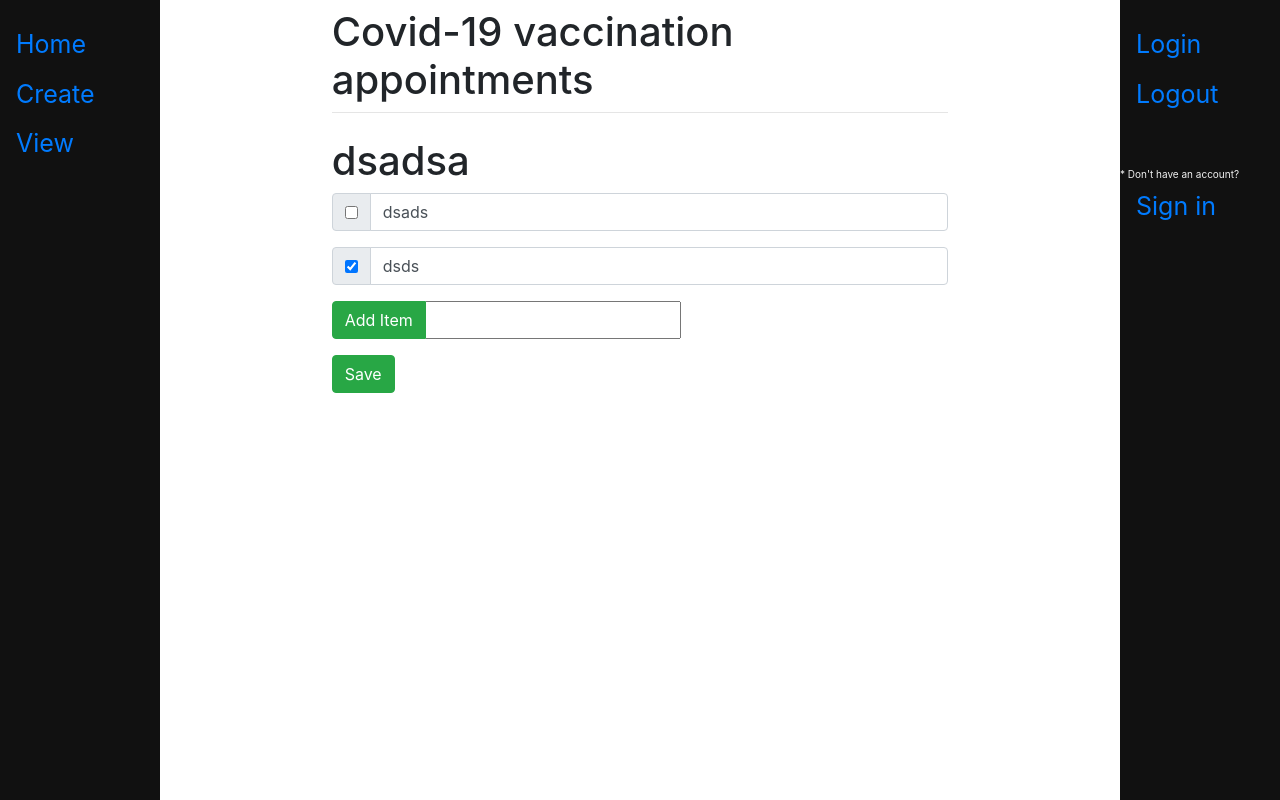
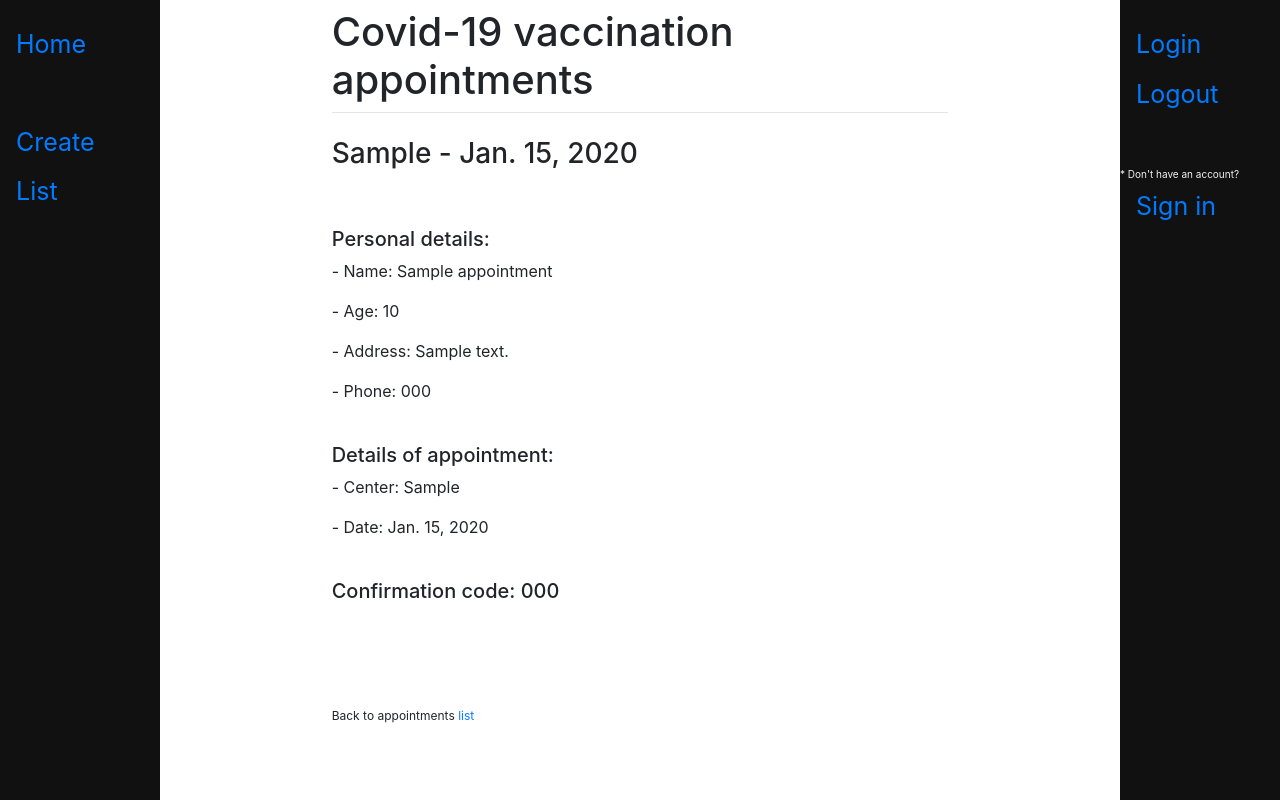
Before and after one commit to GuillermoAbadLopez/Covid19_appointments, a Django app: page /1 in a window 1280 px wide. Run offline with Django 4.2, Linux system fonts and the light colour scheme; a user stored in the database is signed in; data comes from the database, SQL or seed files in the repository; tables that the repository leaves empty hold one stand-in row (values such as "Sample post"); some libraries are stand-ins or nearby versions.

Commit message:
main covid19

```diff
--- a/main/admin.py
+++ b/main/admin.py
@@ -1,6 +1,5 @@
 from django.contrib import admin
-from .models import ToDoList, Item
+from .models import Appointment
 
 # Register your models here.
-admin.site.register(ToDoList)
-admin.site.register(Item)
+admin.site.register(Appointment)
--- a/main/forms.py
+++ b/main/forms.py
@@ -1,5 +1,16 @@
 from django import forms
+import datetime
 
-class CreateNewList(forms.Form):
-    name = forms.CharField(label="Name:" , max_length= 200)
-    check = forms.BooleanField(required=False)
+centers = [
+    ('Sant Pau', 'Sant Pau'),
+    ('Vall Hebron', 'Vall Hebron'),
+    ('Dexeus Quiron', 'Dexeus Quiron'),
+]
+
+class AppointmentForm(forms.Form):
+    name = forms.CharField(label="Name", max_length=300)
+    age = forms.IntegerField (label = "Enter your age")
+    address = forms.CharField (label = 'Enter your address' , max_length=300)
+    phone = forms.CharField(label='Enter your phone number', max_length=9)
+    center = forms.CharField(label='Enter your preferred vaccination center', widget=forms.Select(choices=centers))
+    date = forms.DateField(initial=datetime.date.today,label='Enter your preferred vaccination date',widget=forms.SelectDateWidget() )
--- a/main/models.py
+++ b/main/models.py
@@ -1,18 +1,25 @@
 from django.db import models
 from django.contrib.auth.models import User
+from django.core.validators import MaxValueValidator, MinValueValidator
+import random
+import string
 
 # Create your models here.
-class ToDoList(models.Model):
-    user = models.ForeignKey(User, on_delete=models.CASCADE, related_name="todolist", null=True)
-    name = models.CharField(max_length=200)
+
+class Appointment(models.Model):
+    user = models.ForeignKey(User, on_delete=models.CASCADE, related_name="appointment", null=True)
+    name = models.CharField(max_length=300)
+    age = models.IntegerField(default=0, blank=False)
+    address = models.CharField(max_length=300)
+    phone = models.CharField(max_length=9)
+    center = models.CharField(max_length=50)
+    date = models.DateField()
+    confirmation_code = models.CharField(max_length=8, unique=True)
+
+    def save(self, *args, **kwargs):
+        if not self.confirmation_code:
+            self.confirmation_code = ''.join(random.choices(string.ascii_uppercase + string.digits, k=8))
+        super().save(*args, **kwargs)
 
     def __str__(self):
-        return self.name
-
-class Item(models.Model):
-    todolist= models.ForeignKey(ToDoList, on_delete=models.CASCADE)
-    text = models.CharField(max_length=300)
-    complete = models.BooleanField()
-
-    def __str__(self):
-        return self.text
+        return f"{self.name}'s vaccination appointment"
--- /dev/null
+++ b/main/templates/main/appointment.html
@@ -0,0 +1,41 @@
+{% extends 'main/base.html' %}
+
+{% block title %}
+    Appointment
+{% endblock %}
+
+{% block content %}
+    {% if user.is_authenticated %}
+        <h3>{{ls.center}} - {{ls.date}}</h3>
+        <br>
+        <br>
+        <h5>Personal details:</h5>
+        <p>- Name: {{ls.name}}</p>
+        <p>- Age: {{ls.age}}</p>
+        <p>- Address: {{ls.address}}</p>
+        <p>- Phone: {{ls.phone}}</p>
+        <br>
+        <h5> Details of appointment:</h5>
+        <p>- Center: {{ls.center}}</p>
+        <p>- Date: {{ls.date}}</p>
+        <br>
+        <h5> Confirmation code: {{ls.confirmation_code}}</h5>
+        <br>
+        <br>
+        <br>
+        <br>
+        <p style="font-size:12px;"> Back to appointments <a href="/list">  list </a> </p>
+
+    {% else %}
+        <p>Login <a href="login/">Here</a></p>
+    {% endif %}
+{% endblock %}
+
+user = models.ForeignKey(User, on_delete=models.CASCADE, related_name="appointment", null=True)
+name = models.CharField(max_length=300)
+age = models.PositiveIntegerField()
+address = models.CharField(max_length=300)
+phone = models.CharField(max_length=20)
+center = models.CharField(max_length=50)
+date = models.DateTimeField()
+confirmation_code = ''.join(random.choices(string.ascii_uppercase + string.digits, k=8))
--- a/main/templates/main/base.html
+++ b/main/templates/main/base.html
@@ -69,8 +69,10 @@
     <body>
         <div class="sidenav">
             <a href="/">Home</a>
+            <br>
+            <br>
             <a href="/create">Create</a>
-            <a href="/view">View</a>
+            <a href="/list">List</a>
         </div>
         <div class="sidenav2">
             <a href="/login">Login</a>
--- a/main/templates/main/list.html
+++ b/main/templates/main/list.html
@@ -1,38 +1,16 @@
 {% extends 'main/base.html' %}
 
 {% block title %}
-    View List
+    List of appointments
 {% endblock %}
 
 {% block content %}
     {% if user.is_authenticated %}
-        <h1>{{ls.name}}</h1>
-        <form method= "post" action="#">
-            {% csrf_token %}
-            {% for item in ls.item_set.all %}
-            <div class="input-group mb-3">
-                <div class="input-group-prepend">
-                    <div class="input-group-text">
-                        {% if item.complete == True %}
-                            <input type="checkbox", value = "clicked", name="c{{item.id}}" checked>
-                        {% else %}
-                            <input type="checkbox", value = "clicked", name="c{{item.id}}">
-                        {% endif %}
-                    </div>
-                </div>
-                <input type="text", value="{{item.text}}" class="form-control">
-            </div>
-            {% endfor %}
-
-            <div class="input-group mb-3">
-                <div class="input-group-prepend">
-                    <button type="submit", name="newItem", value ="newItem", class="btn btn-success"> Add Item </button>
-                </div>
-                <input type="text", name="new">
-            </div>
-            <button type="submit", name="save", value ="save", class="btn btn-success"> Save </button>
-        </form>
+        <h4>Your appointments:</h4>
+        {% for ap in user.appointment.all %}
+            <p> - {{ap.center}} - {{ap.date}} <a href="/{{ap.id}}">link</a> </p>
+        {% endfor %}
     {% else %}
-        <p>Login <a href="login/">Here</a></p>
-    {% endif%}
+        <p style="font-size:12px;"> You are not logged in! <a href="/login">  Log in now! </a> </p>
+    {% endif %}
 {% endblock %}
--- a/main/urls.py
+++ b/main/urls.py
@@ -3,13 +3,8 @@ from django.urls import path
 from . import views
 
 urlpatterns = [
-    path("<int:id>",views.index, name = "index"),
+    path("<int:id>",views.appointment, name = "appointment"),
     path("", views.home, name = "home"),
     path("create/", views.create, name = "create"),
-    path("view/", views.view, name = "view"),
-
-
-
-    path("appointment/", views.appointment, name = "home"),
-    path("confirmation/",views.confirmation, name = "confirmation"),
+    path("list/", views.list, name = "list"),
 ]
--- a/main/views.py
+++ b/main/views.py
@@ -1,68 +1,61 @@
-from django.shortcuts import render
+from django.shortcuts import render, redirect
 from django.http import HttpResponse, HttpResponseRedirect
-from .models import ToDoList, Item
-from .forms import CreateNewList
+from .models import Appointment
+from .forms import AppointmentForm
+from datetime import date
+
+today = date.today()
+
+
 
 # Create your views here.
 
-def index(response,id):
+def appointment(response,id):
 
-    ls = ToDoList.objects.get(id=id)
+    ls = Appointment.objects.get(id=id)
 
-    if ls in response.user.todolist.all():
+    if response.user.is_authenticated:
+        if ls in response.user.appointment.all():
 
-        if response.method == "POST":
-            print(response.POST)
-            if response.POST.get("save"):
-                for item in ls.item_set.all():
-                    if response.POST.get("c"+str(item.id)) == "clicked":
-                        item.complete = True
-                    else:
-                        item.complete = False
-                    item.save()
-
-
-            elif response.POST.get("newItem"):
-                txt = response.POST.get("new")
-                if len(txt) > 2:
-                    ls.item_set.create(text=txt, complete= False)
-                else:
-                    print("invalid")
-
-        return render(response, "main/list.html", {"ls":ls})
+            return render(response, "main/appointment.html", {"ls":ls})
 
     return render(response, "main/wrong_view.html",{})
-
-
 
 def home(response):
     return render(response, "main/home.html", {})
 
 def create(response):
     if response.method == "POST":
-        form = CreateNewList(response.POST)
+        form = AppointmentForm(response.POST)
 
         if form.is_valid():
-            n = form.cleaned_data["name"]
-            t = ToDoList(name = n)
-            t.save()
-            response.user.todolist.add(t)
+                name = form.cleaned_data["name"]
+                age = form.cleaned_data["age"]
+                address = form.cleaned_data["address"]
+                phone = form.cleaned_data["phone"]
+                center = form.cleaned_data["center"]
+                date = form.cleaned_data["date"]
 
-        return HttpResponseRedirect("/%i" %t.id)
+                if (date>today):
+                    if (18 <= int(age) <= 100):
+
+                        appoint = Appointment(name=name,age=age,address=address,phone=phone,center=center,date=date,confirmation_code="")
+                        appoint.save()
+                        response.user.appointment.add(appoint)
+
+                        return HttpResponseRedirect("/%i" %appoint.id)
+
+                    else:
+                        error_message = 'You must be between 18 and 100 years old to receive a vaccination'
+                        return render(response, 'main/error.html', {'error_message': error_message})
+                else:
+                    error_message = 'The selected date must be from tomorrow onwards'
+                    return render(response, 'main/error.html', {'error_message': error_message})
+
     else:
-        form = CreateNewList()
+        form = AppointmentForm()
 
     return render(response, "main/create.html", {"form":form})
 
-def view(response):
-    return render (response, "main/view.html", {})
-
-
-
-
-
-def appointment(response):
-    return HttpResponse(open("main/templates/index.html"))
-
-def confirmation(response):
-    return HttpResponse(open("main/templates/confirmation.html"))
+def list(response):
+    return render (response, "main/list.html", {})
--- a/mysite/settings.py
+++ b/mysite/settings.py
@@ -25,7 +25,7 @@ BASE_DIR = Path(__file__).resolve().parent.parent
 SECRET_KEY = "django-insecure-59(kgfjp9@vy^tkilw@1=bcm=k(%k7_8ym1dlrzlcu62jb_*^e"
 
 # SECURITY WARNING: don't run with debug turned on in production!
-DEBUG = False
+DEBUG = True
 
 ALLOWED_HOSTS = ['covid19-appointments.herokuap.com']
 
```
Also changed, not shown: main/templates/confirmation.html (deleted, +0 -19 lines), main/templates/main/create.html (+6 -8 lines), main/templates/main/error.html (added, +14 -0 lines), main/templates/main/home.html (+13 -1 lines), main/templates/main/view.html (deleted, +0 -15 lines), main/templates/main/wrong_view.html (+6 -4 lines), db.sqlite3, main/migrations/0001_initial.py.
